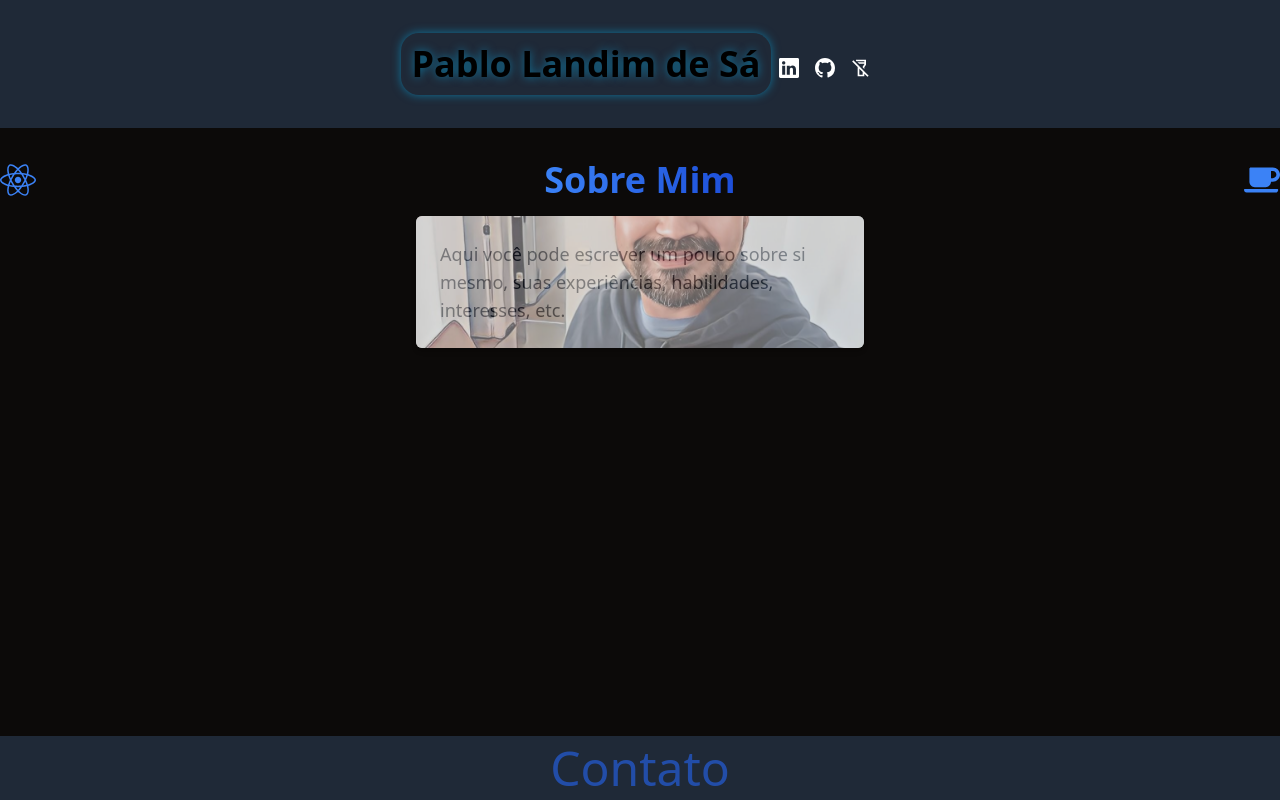
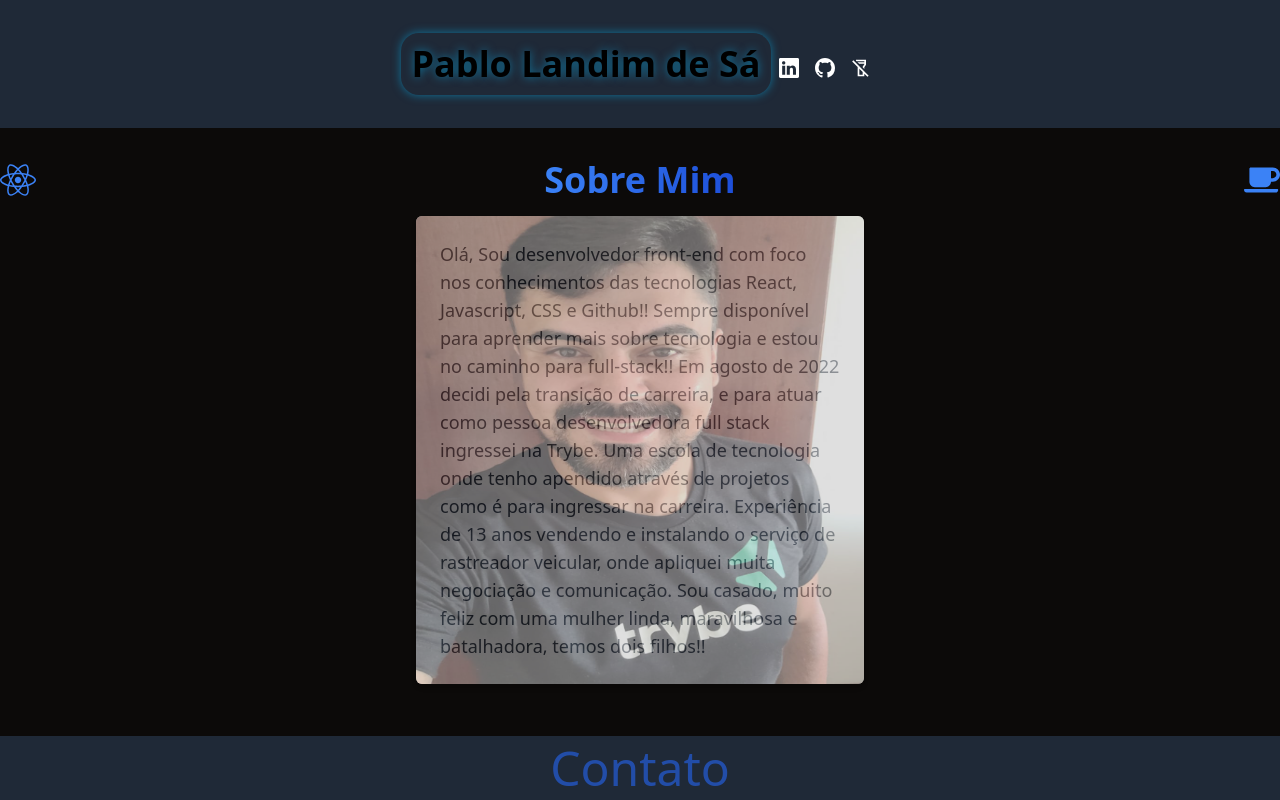
Before and after one commit to PabloLSa/my, a Next.js app: page /about in a window 1280 px wide. Built offline with nearby package versions, Linux system fonts and the light colour scheme.

Commit message:
About
Base pronta, só falta ajustes

```diff
--- a/pages/about.jsx
+++ b/pages/about.jsx
@@ -39,11 +39,19 @@ function About() {
             <div className="max-w-md mx-auto bg-white p-6 shadow-md rounded-md relative">
               <div className="absolute top-0 left-0 w-full h-full opacity-25 bg-black rounded-md" />
               <div className="text-gray-800 text-lg">
-                Aqui você pode escrever um pouco sobre si mesmo, suas experiências, habilidades, interesses, etc.
+              Olá,
+
+Sou desenvolvedor front-end  com foco nos conhecimentos das tecnologias React, Javascript, CSS e Github!!
+Sempre disponível para aprender mais sobre tecnologia e estou no caminho para full-stack!!
+ Em agosto de 2022 decidi pela transição de carreira, e para atuar como pessoa desenvolvedora full stack ingressei na Trybe. Uma escola de tecnologia onde tenho apendido através de projetos como é para ingressar na carreira.
+
+Experiência de 13 anos vendendo e instalando o serviço de rastreador veicular, onde apliquei muita negociação e comunicação.
+
+Sou casado, muito feliz com uma mulher linda, maravilhosa e batalhadora, temos dois filhos!!
               </div>
               <div className="absolute bottom-0 left-0 w-full h-full z-0">
                 <div className="object-cover w-full h-full opacity-50 rounded-md">
-                  <Image src="/myPhoto3.jpeg" alt="My Photo" layout="fill" objectFit="cover" objectPosition="center" className="rounded-md" />
+                  <Image src="/myphoto.jpeg" alt="My Photo" fill={Image} cover={Image} center={Image} className="rounded-md" />
                 </div>
               </div>
             </div>
```
